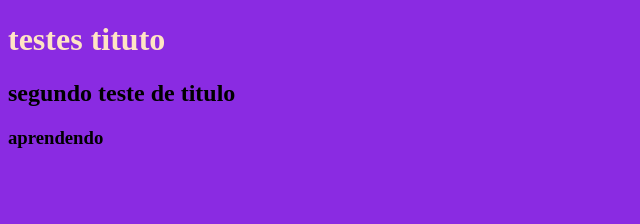
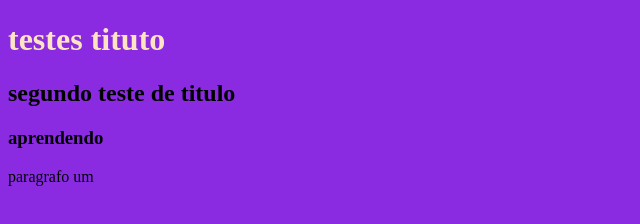
Before and after one commit to 05487664951/git3, a plain HTML site: page index.html in a window 1280 px wide. Shown: the whole page, without its empty margins (0-640 px from the left). Drawn offline with Linux system fonts and the light colour scheme.

Commit message:
paragrafo

```diff
--- a/index.html
+++ b/index.html
@@ -10,5 +10,6 @@
     <h1>testes tituto</h1>
     <h2>segundo teste de titulo</h2>
     <h3>aprendendo</h3>
+    <p>paragrafo um </p>
 </body>
 </html>
```
